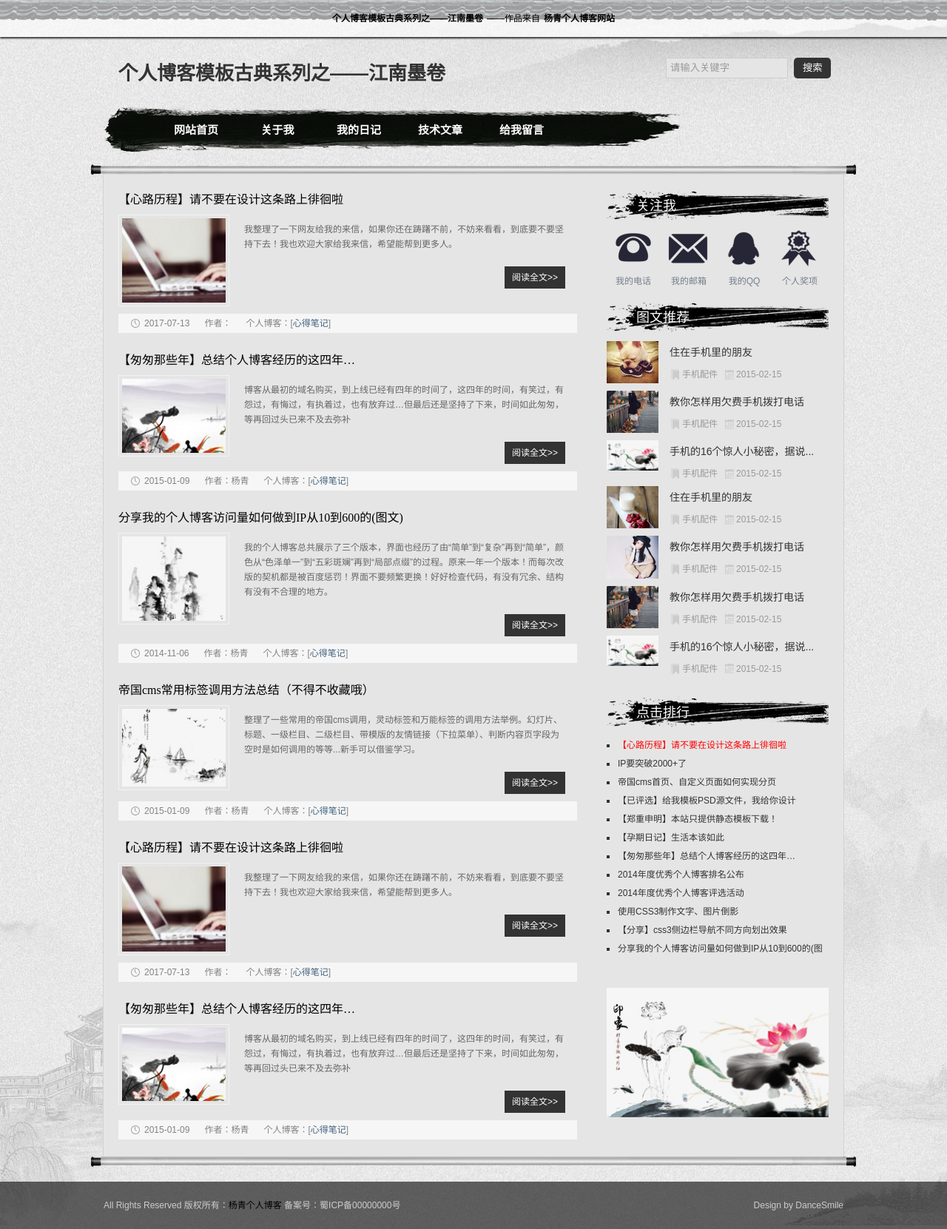
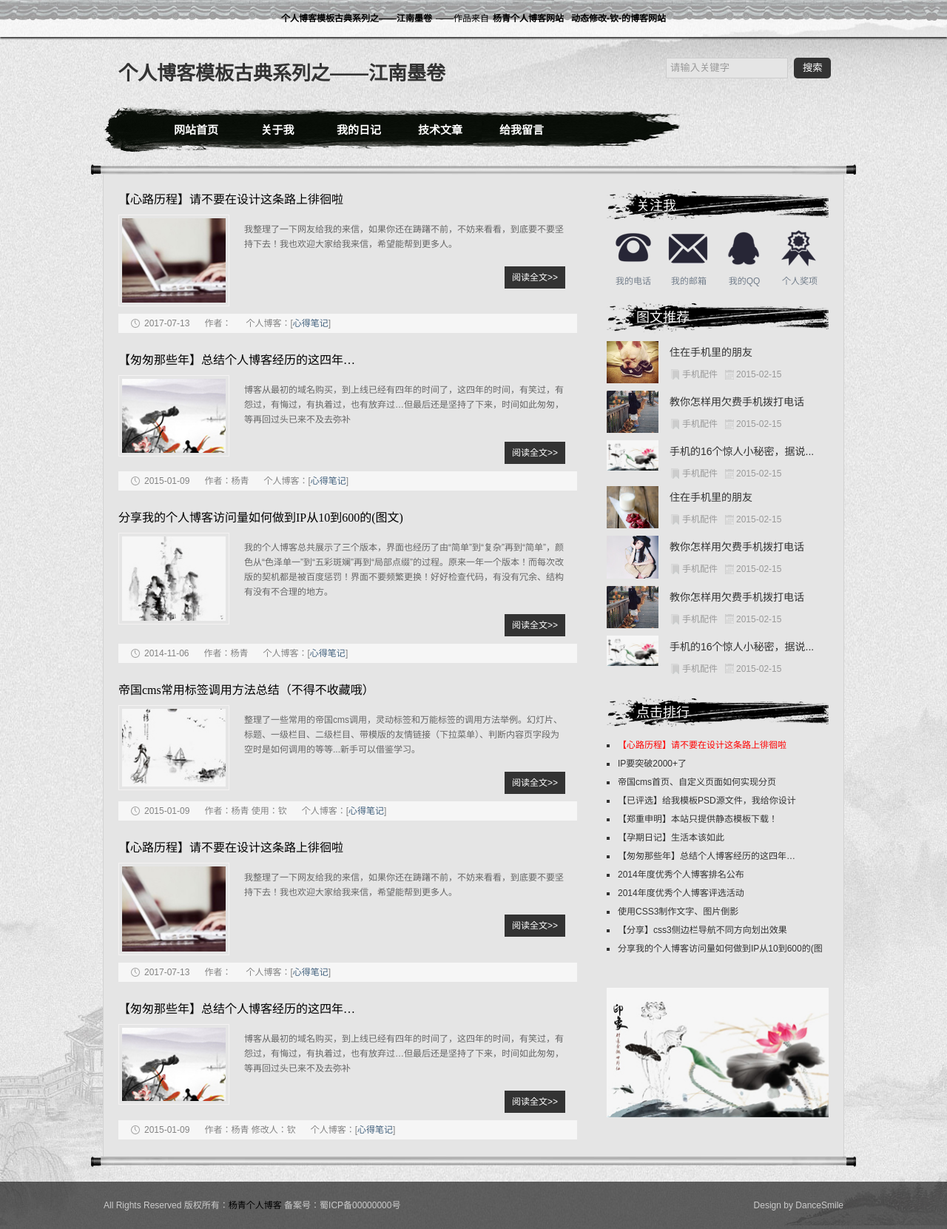
Before and after one commit to 1445592270/ArticleBlog, a Django app: page /index/ in a window 1280 px wide. Shown: the whole page at 74% size. Run offline with Django 3.2, Linux system fonts and the light colour scheme.

Commit message:
动态博客简易版

```diff
--- a/templates/base.html
+++ b/templates/base.html
@@ -16,7 +16,7 @@
 </head>
 <body>
 <div class="topnav">
-<a href="http://www.yangqq.com/download/div/2017-07-16/785.html" target="_blank">个人博客模板古典系列之――江南墨卷</a>――作品来自<a href="http://www.yangqq.com" target="_blank">杨青个人博客网站</a>
+	<a href="http://www.yangqq.com/download/div/2017-07-16/785.html" target="_blank">个人博客模板古典系列之――江南墨卷</a>――作品来自<a href="http://www.yangqq.com" target="_blank">杨青个人博客网站</a><a href='https://github.com/1445592270/ArticleBlog' target='_blank'>动态修改-钦-的博客网站</a>
 </div>
 <div id="wrapper">
   <header>
--- a/templates/index.html
+++ b/templates/index.html
@@ -31,7 +31,7 @@
         <p>整理了一些常用的帝国cms调用，灵动标签和万能标签的调用方法举例。幻灯片、标题、一级栏目、二级栏目、带模版的友情链接（下拉菜单）、判断内容页字段为空时是如何调用的等等...新手可以借鉴学习。</p>
         <a title="帝国cms常用标签调用方法总结（不得不收藏哦）" href="/jstt/bj/2014-10-18/731.html" target="_blank" class="readmore">阅读全文&gt;&gt;</a>
       </ul>
-      <p class="dateview"><span>2015-01-09</span><span>作者：杨青</span><span>个人博客：[<a href="/jstt/bj/">心得笔记</a>]</span></p>
+      <p class="dateview"><span>2015-01-09</span><span>作者：杨青 使用：钦</span><span>个人博客：[<a href="/jstt/bj/">心得笔记</a>]</span></p>
       <h3><a href="/jstt/bj/2017-07-13/784.html">【心路历程】请不要在设计这条路上徘徊啦</a></h3>
       <figure><img src="/static/images/img_1.jpg" alt="【心路历程】请不要在设计这条路上徘徊啦"></figure>
       <ul>
@@ -45,7 +45,7 @@
         <p>博客从最初的域名购买，到上线已经有四年的时间了，这四年的时间，有笑过，有怨过，有悔过，有执着过，也有放弃过…但最后还是坚持了下来，时间如此匆匆，等再回过头已来不及去弥补</p>
         <a title="【匆匆那些年】总结个人博客经历的这四年…" href="/jstt/bj/2015-01-09/740.html" target="_blank" class="readmore">阅读全文&gt;&gt;</a>
       </ul>
-      <p class="dateview"><span>2015-01-09</span><span>作者：杨青</span><span>个人博客：[<a href="/jstt/bj/">心得笔记</a>]</span></p>
+      <p class="dateview"><span>2015-01-09</span><span>作者：杨青 修改人：钦</span><span>个人博客：[<a href="/jstt/bj/">心得笔记</a>]</span></p>
     </div>
     <div class="r_box f_r">
       <div class="tit01">
```
